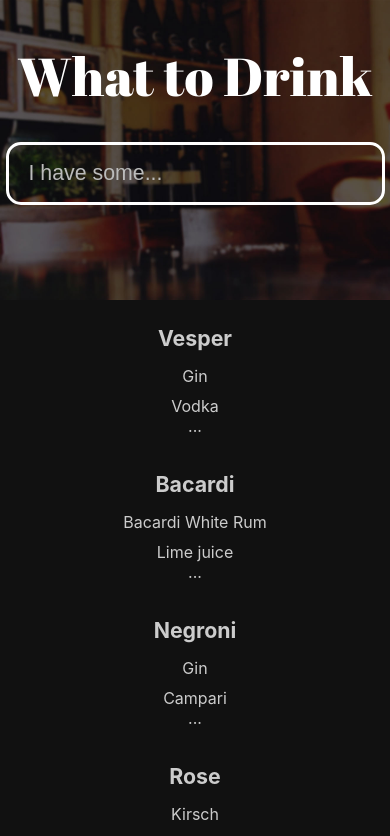
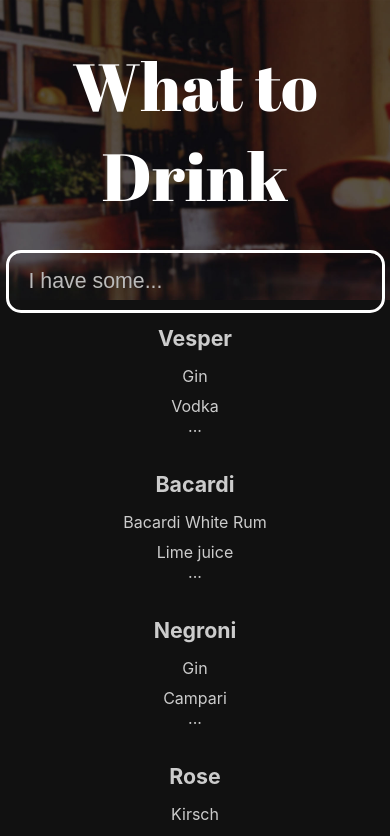
Before and after one commit to HenrySeed/What-to-Drink, a React (Create React App) app: page / in a window 390 px wide. Shown: the top 836 px of the page. Built offline with nearby package versions, Linux system fonts and the light colour scheme.

Commit message:
fixes  scaling and moves dependencys to latest

```diff
--- a/src/components/HomeView.css
+++ b/src/components/HomeView.css
@@ -13,6 +13,7 @@
     width: 100%;
     position: relative;
     height: 50vh;
+    min-height: 300px;
     box-sizing: border-box;
     padding-top: 40px;
     top: 0px;
@@ -71,6 +72,9 @@
     .recipeList {
         column-count: 1;
     }
+    .logo {
+        margin-top: 0;
+    }
     .recipeList {
         margin-top: 10px;
     }
@@ -80,8 +84,7 @@
 }
 @media only screen and (max-width: 400px) {
     .logo {
-        font-size: 40pt;
-        margin-top: 0;
+        font-size: 50pt;
     }
     .bgImage {
         height: 300px;
```
Also changed, not shown: package.json (+16 -16 lines), 1 other file (tests, documents, lock files or other folders).
